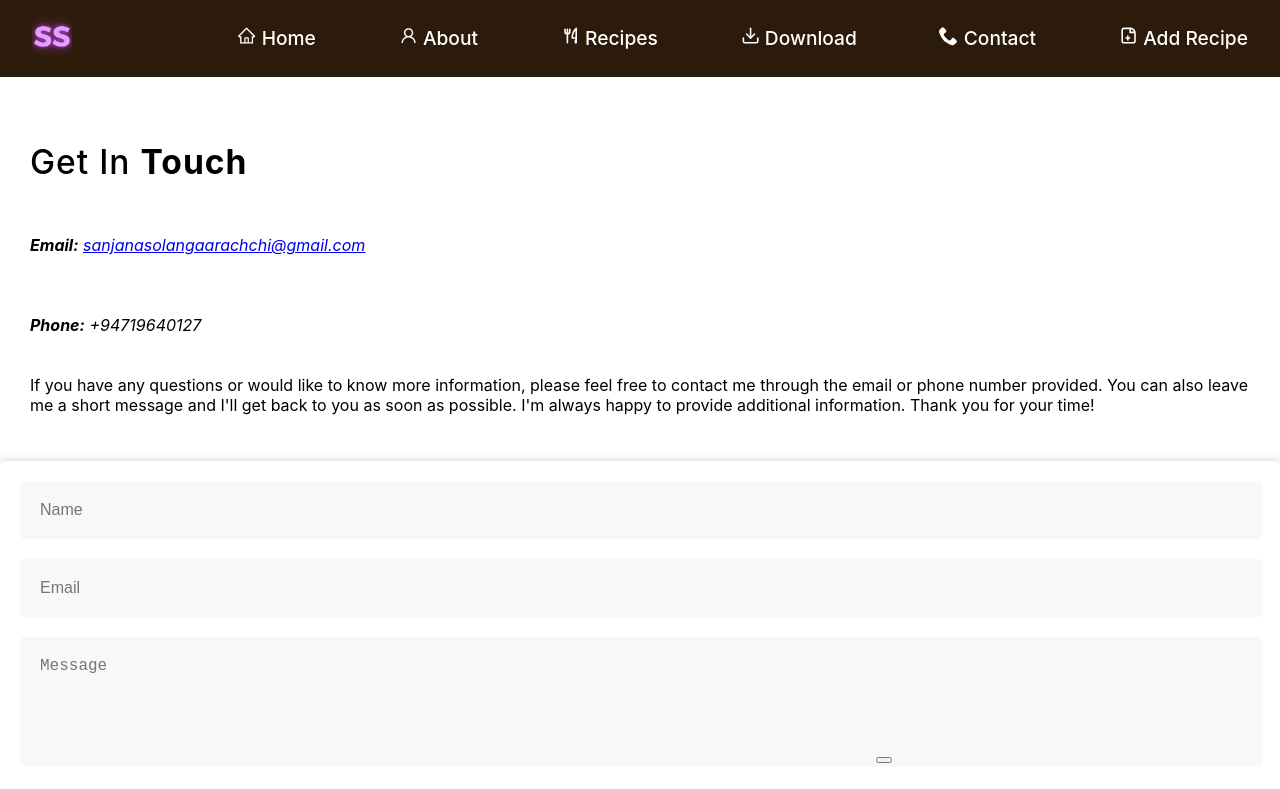
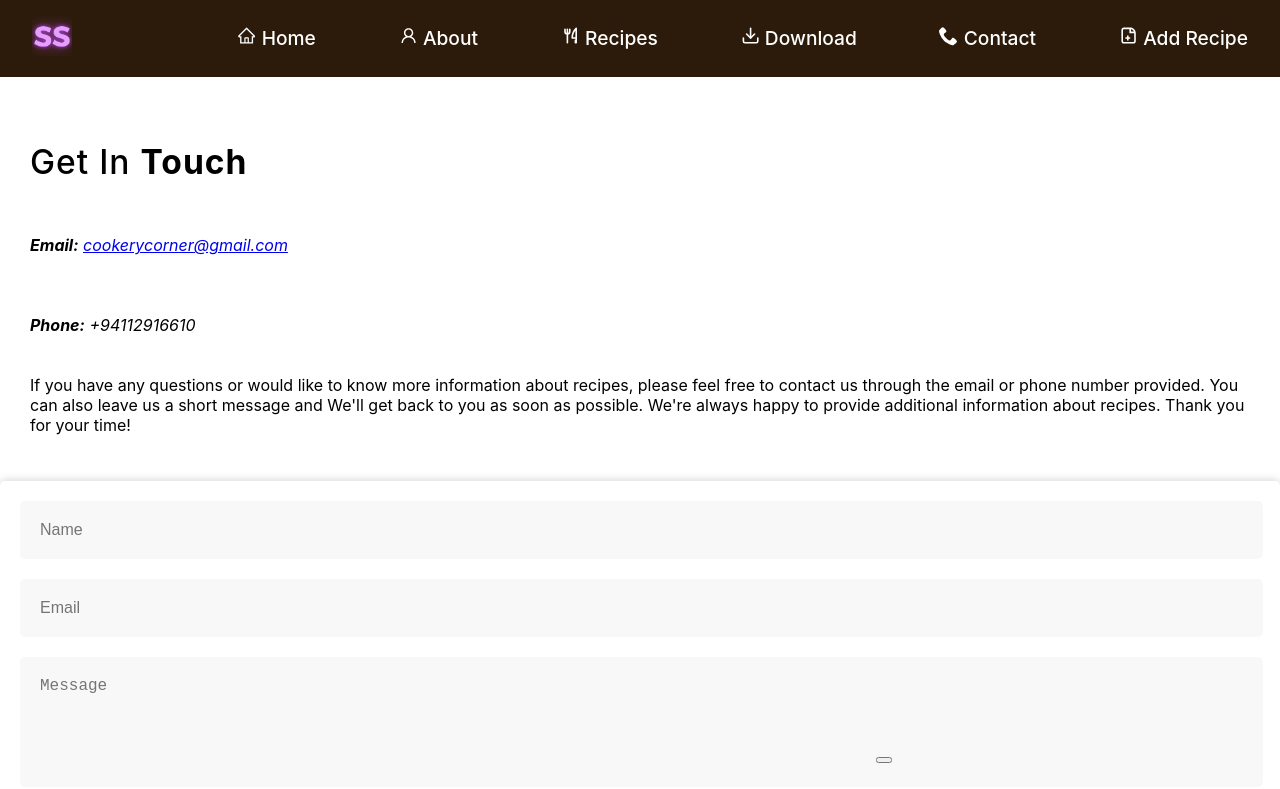
Before and after one commit to SANJANASOLANGA/ReactFoodRecipe, a React (Create React App) app in the folder Client/: page /contact in a window 1280 px wide. Shown: the top 789 px of the page. Built offline with nearby package versions, Linux system fonts and the light colour scheme.

Commit message:
Edited the contactConfig details

```diff
--- a/Client/src/components/contact/content_option.js
+++ b/Client/src/components/contact/content_option.js
@@ -3,9 +3,9 @@ const meta = {
 };
 
 const contactConfig = {
-    YOUR_EMAIL: "sanjanasolangaarachchi@gmail.com",
-    YOUR_FONE: "+94719640127",
-    description: "If you have any questions or would like to know more information, please feel free to contact me through the email or phone number provided. You can also leave me a short message and I'll get back to you as soon as possible. I'm always happy to provide additional information. Thank you for your time!",
+    YOUR_EMAIL: "cookerycorner@gmail.com",
+    YOUR_FONE: "+94112916610",
+    description: "If you have any questions or would like to know more information about recipes, please feel free to contact us through the email or phone number provided. You can also leave us a short message and We'll get back to you as soon as possible. We're always happy to provide additional information about recipes. Thank you for your time!",
     YOUR_SERVICE_ID: "service_hy8mzwp",
     YOUR_TEMPLATE_ID: "template_34n18yu",
     YOUR_USER_ID: "ydXDVQqTmDpo1RhPB",
```
